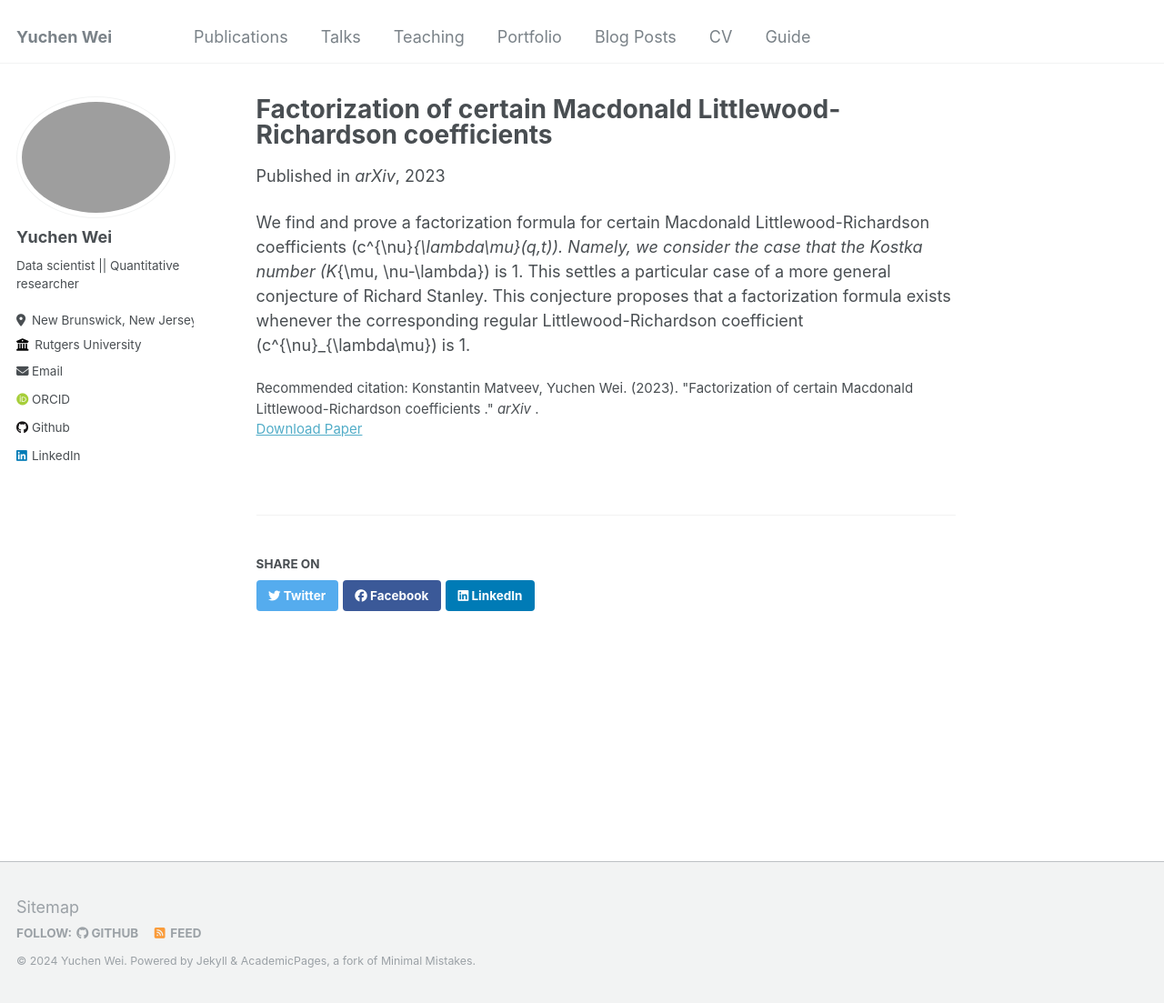
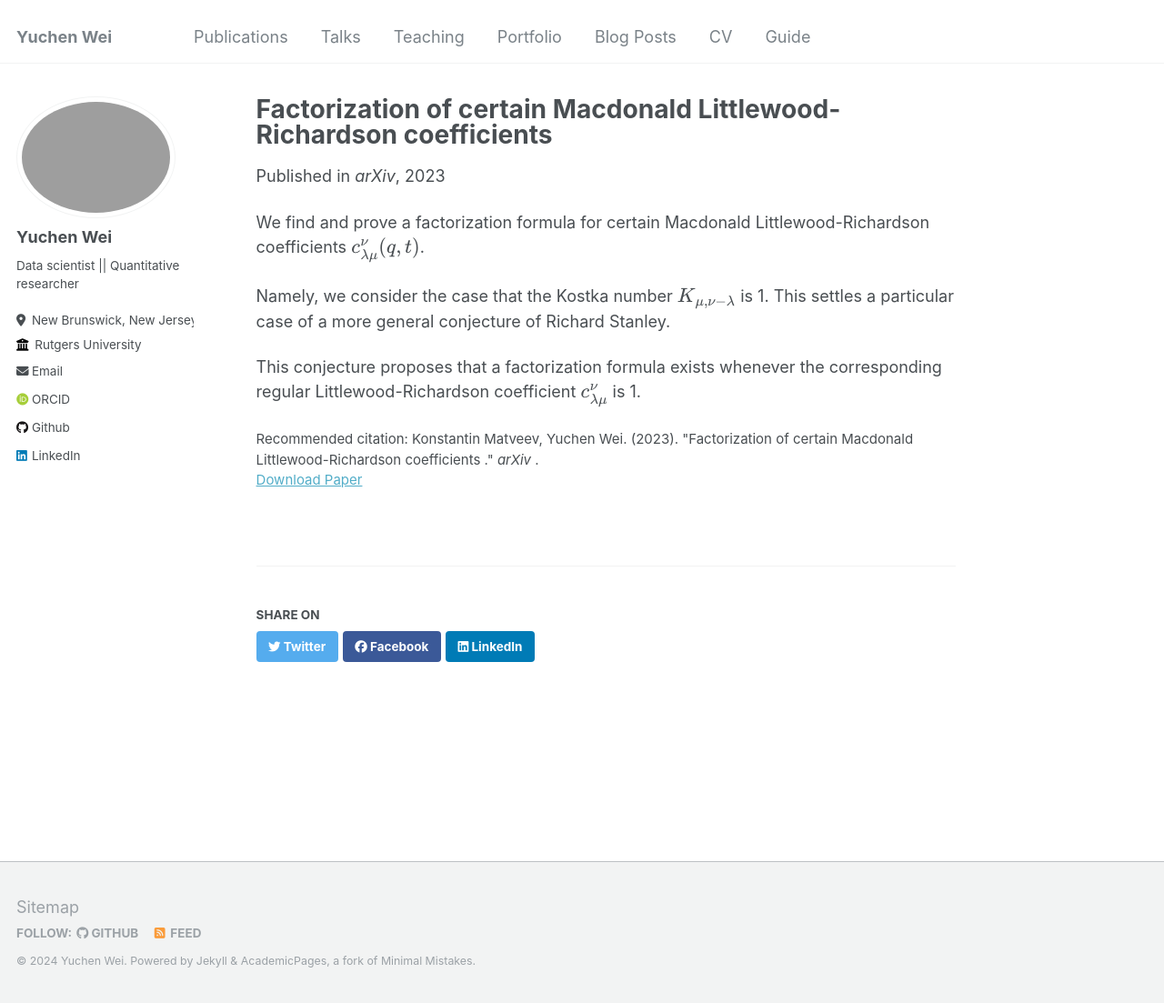
Before and after one commit to Yuccwei/YuchenWei.github.io, a Jekyll site: the page built from _publications/2023-01-16-Factorization_of_certain_Macdonald_Littlewood-Richardson_coefficients.md, in a window 1280 px wide and 1103 px high. Shown: the whole window at 91% size. Built offline with Jekyll 4.4.1, drawn with Linux system fonts in a browser that asks for light colours; some web fonts are replaced.

Commit message:
Updated a file

```diff
--- a/_publications/2023-01-16-Factorization_of_certain_Macdonald_Littlewood-Richardson_coefficients.md
+++ b/_publications/2023-01-16-Factorization_of_certain_Macdonald_Littlewood-Richardson_coefficients.md
@@ -2,7 +2,11 @@
 title: "Factorization of certain Macdonald Littlewood-Richardson coefficients"
 collection: publications
 permalink: /publication/2023-01-16-Factorization_of_certain_Macdonald_Littlewood-Richardson_coefficients
-excerpt: 'We find and prove a factorization formula for certain Macdonald Littlewood-Richardson coefficients $c^{\nu}_{\lambda\mu}(q,t)$. Namely, we consider the case that the Kostka number $K_{\mu, \nu-\lambda}$ is 1. This settles a particular case of a more general conjecture of Richard Stanley. This conjecture proposes that a factorization formula exists whenever the corresponding regular Littlewood-Richardson coefficient $c^{\nu}_{\lambda\mu}$ is 1.'
+excerpt: 'We find and prove a factorization formula for certain Macdonald Littlewood-Richardson coefficients \\(c^{\nu}_{\lambda\mu}(q,t)\\).
+
+Namely, we consider the case that the Kostka number \\(K_{\mu, \nu-\lambda}\\) is 1. This settles a particular case of a more general conjecture of Richard Stanley.
+
+This conjecture proposes that a factorization formula exists whenever the corresponding regular Littlewood-Richardson coefficient \\(c^{\nu}_{\lambda\mu}\\) is 1.'
 date: 2023-01-16
 venue: 'arXiv'
 slidesurl: # 'http://academicpages.github.io/files/slides1.pdf'
@@ -11,7 +15,11 @@ citation: 'Konstantin Matveev, Yuchen Wei. (2023). &quot;Factorization of certai
 .&quot; <i>arXiv</i> .'
 ---
 
-We find and prove a factorization formula for certain Macdonald Littlewood-Richardson coefficients \(c^{\nu}_{\lambda\mu}(q,t)\). Namely, we consider the case that the Kostka number \(K_{\mu, \nu-\lambda}\) is 1. This settles a particular case of a more general conjecture of Richard Stanley. This conjecture proposes that a factorization formula exists whenever the corresponding regular Littlewood-Richardson coefficient \(c^{\nu}_{\lambda\mu}\) is 1.
+We find and prove a factorization formula for certain Macdonald Littlewood-Richardson coefficients \\(c^{\nu}_{\lambda\mu}(q,t)\\).
+
+Namely, we consider the case that the Kostka number \\(K_{\mu, \nu-\lambda}\\) is 1. This settles a particular case of a more general conjecture of Richard Stanley.
+
+This conjecture proposes that a factorization formula exists whenever the corresponding regular Littlewood-Richardson coefficient \\(c^{\nu}_{\lambda\mu}\\) is 1.
 
 <!--
 The contents above will be part of a list of publications, if the user clicks the link for the publication than the contents of section will be rendered as a full page, allowing you to provide more information about the paper for the reader. When publications are displayed as a single page, the contents of the above "citation" field will automatically be included below this section in a smaller font.
```
